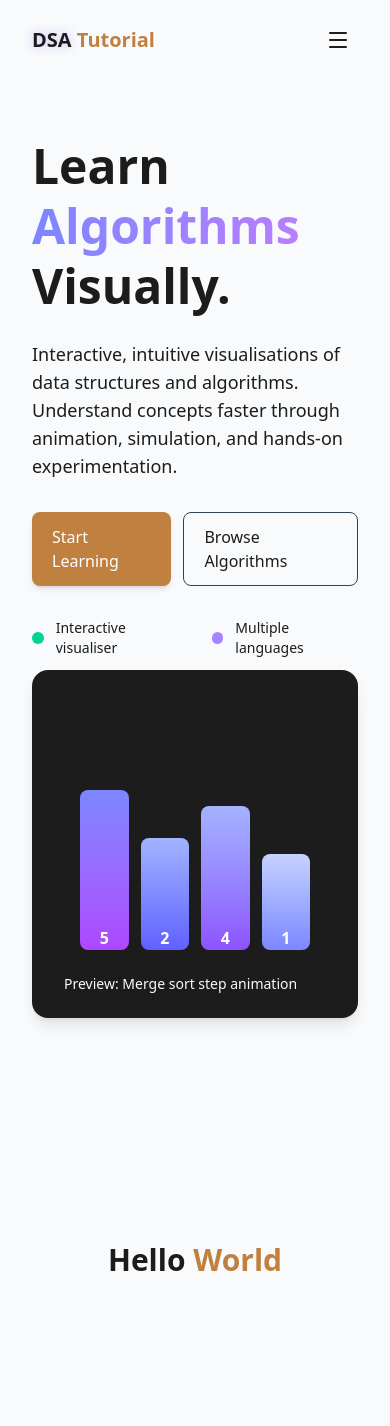
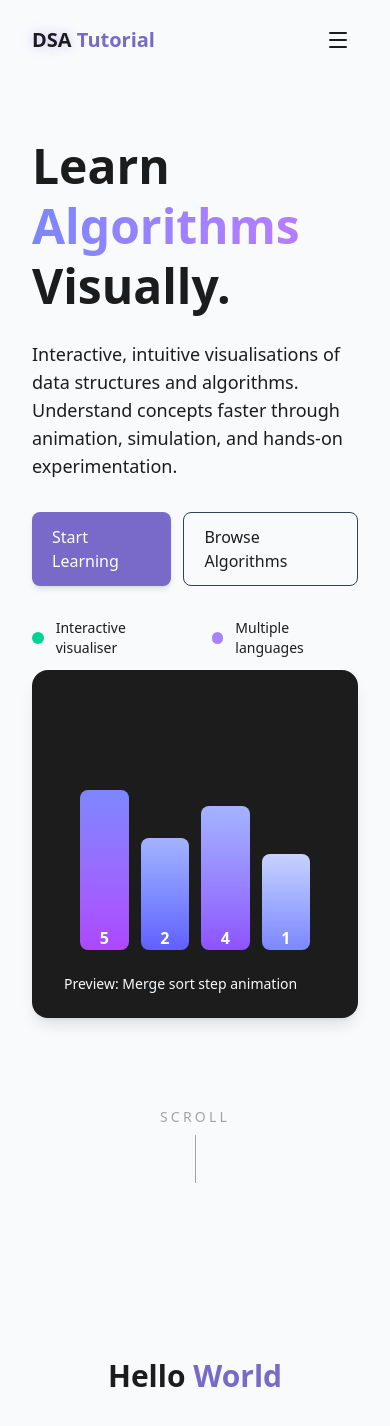
Before and after one commit to npcprogrammer101/web-dev-project, a Next.js app: page / in a window 390 px wide. Shown: the top 1426 px of the page. Before the commit the page ends 1374 px from the top, so only its background shows below. Built offline with nearby package versions, Linux system fonts and the light colour scheme.

Commit message:
Fixed Mobile UI

```diff
--- a/app/globals.css
+++ b/app/globals.css
@@ -100,7 +100,7 @@
 
     --card: 0 0% 100%;
 
-    --primary: 30 50% 50%;
+    --primary: 250 47% 60%;
     --primary-foreground: 210 40% 98%;
 
     --border: 214 32% 91%;
@@ -112,7 +112,7 @@
 
     --card: 222 47% 8%;
 
-    --primary: 39 100% 50%;
+    --primary: 250 65% 65%;
     --primary-foreground: 213 31% 91%;
 
     --border: 217 33% 20%;
--- a/src/components/Hero.tsx
+++ b/src/components/Hero.tsx
@@ -1,9 +1,11 @@
-export const Hero = () => {
+export const Hero: React.FC = () => {
   return (
+    <>
       <section
         id="hero"
-      className="grid grid-cols-1 md:grid-cols-2 items-center gap-3 py-12 mt-22"
+        className="relative grid grid-cols-1 md:grid-cols-2 items-center gap-3 py-12 mt-22"
       >
+        {/* Description */}
         <div className="container">
           <h1 className="opacity-0 animate-fade-in text-5xl sm:text-6xl font-extrabold leading-tight">
             Learn
@@ -12,13 +14,13 @@ export const Hero = () => {
             </span>
             Visually.
           </h1>
+
           <p className="opacity-0 animate-fade-in-delay-1 mt-6 text-lg text-foreground max-w-xl">
             Interactive, intuitive visualisations of data structures and
-          algorithms. Understand concepts faster through animation, simulation,
-          and hands-on experimentation.
+            algorithms. Understand concepts faster through animation,
+            simulation, and hands-on experimentation.
           </p>
 
-        {/* Button Customizations */}
           <div className="opacity-0 animate-fade-in-delay-1 mt-8 flex gap-3">
             <a
               className="inline-flex items-center gap-2 px-5 py-3 cosmic-button text-white rounded-lg shadow-md"
@@ -46,9 +48,8 @@ export const Hero = () => {
           </div>
         </div>
 
-      {/* Hero visual card */}
+        {/* Column Chart */}
         <div className="opacity-0 animate-fade-in bg-foreground rounded-2xl mr-8 ml-8 p-6 backdrop-blur-md shadow-lg">
-        {/* simple illustrative sorting bars */}
           <div className="w-full h-64 flex items-end gap-3 px-6">
             <div className="flex-1 h-40 rounded-lg fade-up bg-linear-to-b from-indigo-400 to-purple-500 flex items-end justify-center text-white font-semibold">
               5
@@ -66,10 +67,18 @@ export const Hero = () => {
           <div className="mt-6 text-sm text-background px-2">
             Preview: Merge sort step animation
           </div>
+        </div>
+      </section>
 
+      {/* Scroll Indicator */}
+      <div className="relative flex justify-center mt-10 md:mt-0">
+        <div className="flex flex-col items-center gap-2 animate-scroll">
+          <span className="text-sm uppercase tracking-[0.2rem] text-neutral-400 dark:text-neutral-100">
+            Scroll
+          </span>
+          <div className="w-px h-12 bg-neutral-400 dark:bg-neutral-100"></div>
         </div>
-
-
-    </section>
+      </div>
+    </>
   );
 };
```
Lines whose indentation alone changed are shown as unchanged.
